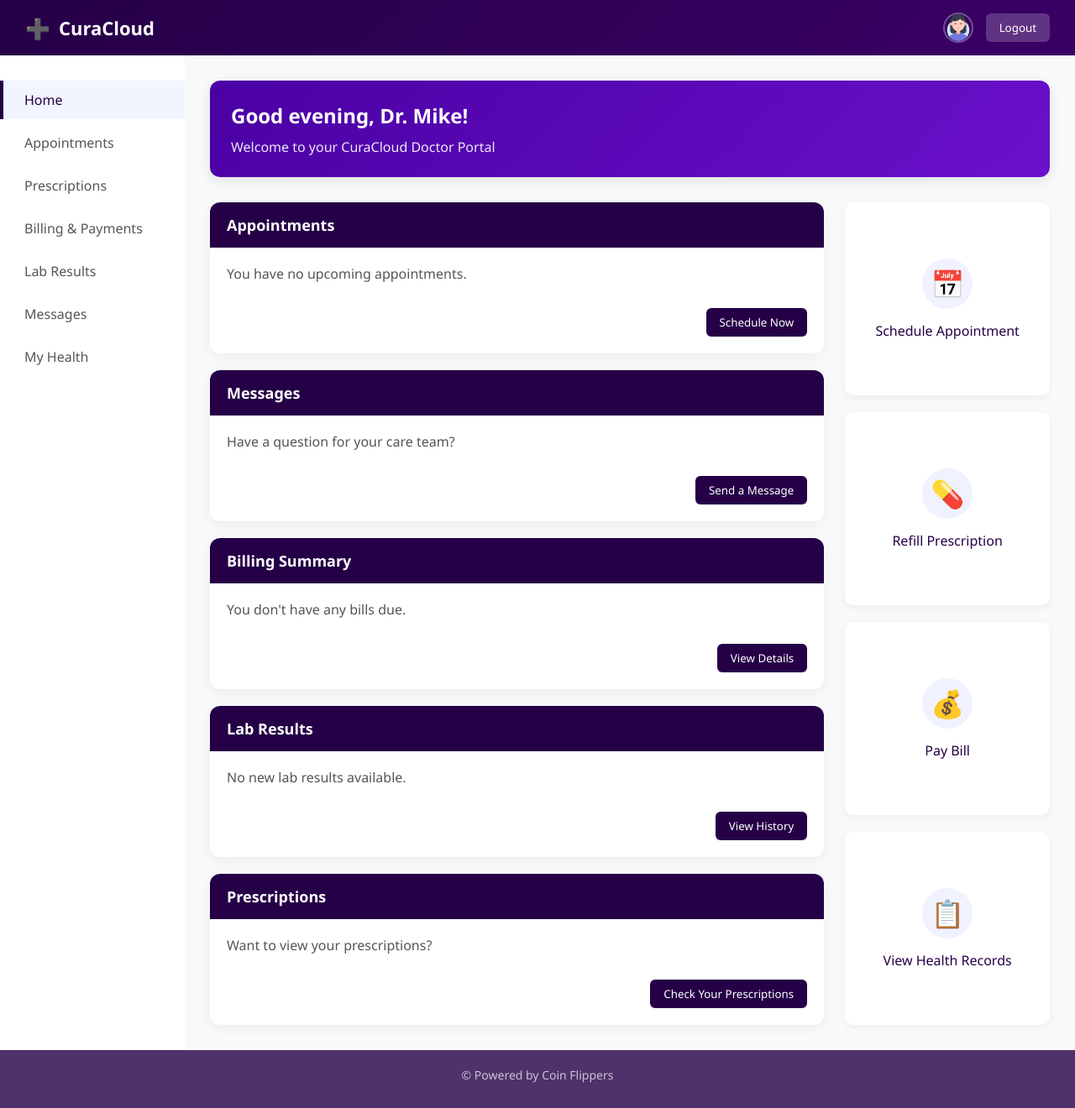
After one commit to gfj2e/Patient_Management_Database, a Flask app: page /doctor in a window 1280 px wide. The commit adds this page. Shown: the whole page at 84% size. Run offline with Flask 3, Linux system fonts and the light colour scheme.

Commit message:
created doctor portal page upon login

```diff
--- a/app/__init__.py
+++ b/app/__init__.py
@@ -2,6 +2,7 @@ from flask import Flask
 from .main.routes import main_bp
 from .auth.routes import auth_bp
 from .patient.routes import patient_bp
+from .doctor.routes import doctor_bp
 from .database.connection import init_connection_engine, db
 from .database.models import *
 from flask_migrate import Migrate
@@ -23,4 +24,5 @@ def create_app():
     app.register_blueprint(main_bp)
     app.register_blueprint(auth_bp)
     app.register_blueprint(patient_bp)
+    app.register_blueprint(doctor_bp)
     return app
--- /dev/null
+++ b/app/doctor/routes.py
@@ -0,0 +1,11 @@
+from flask import Blueprint, render_template
+
+doctor_bp = Blueprint("doctor", __name__, template_folder="templates")
+
+@doctor_bp.route("/doctor")
+def doctor_home():
+    return render_template("doctor.html")
+
+@doctor_bp.route("/doctor/appointments")
+def doctor_appointments():
+    return render_template("appointments.html")
--- /dev/null
+++ b/app/doctor/templates/doctor.html
@@ -0,0 +1,158 @@
+<!DOCTYPE html>
+<html lang="en">
+<head>
+    <meta charset="UTF-8">
+    <meta name="viewport" content="width=device-width, initial-scale=1.0">
+    <link rel="stylesheet" href="{{ url_for('static', filename='patient_styles.css') }}">
+    <title>Patient Portal</title>
+
+</head>
+<body>
+    <header class="navbar">
+        <div class="logo">CuraCloud</div>
+        <div class="nav-buttons">
+            <div class="right-header">
+                <div class="profile-icon">
+                    <img id="admin-profile-icon" src="{{ url_for('static', filename='images/woman-patient.png') }}" alt="admin profile icon">
+                </div>
+                <a href="{{ url_for('auth.login') }}">
+                    <button class="logout-btn">Logout</button>
+                </a>
+                </div>
+
+            </div>
+        </div>
+    </header>
+
+    <div class="container">
+        <div class="side-menu">
+            <ul>
+                <li><a href="{{ url_for('patient.patient_home') }}" class="active">Home</a></li>
+                <li><a href="{{ url_for('patient.appointments') }}">Appointments</a></li>
+                <li><a href="#">Prescriptions</a></li>
+                <li><a href="#">Billing & Payments</a></li>
+                <li><a href="#">Lab Results</a></li>
+                <li><a href="#">Messages</a></li>
+                <li><a href="#">My Health</a></li>
+            </ul>
+        </div>
+
+        <div class="content">
+            <div class="welcome-section">
+                <div class="welcome-message">Good evening, Dr. Mike!</div>
+                <div class="welcome-subtitle">Welcome to your CuraCloud Doctor Portal</div>
+            </div>
+
+            <!-- Side by side layout -->
+            <div class="dashboard-container">
+                <div class="dashboard-vertical">
+                    <div class="dashboard-card">
+                        <div class="card-header">Appointments</div>
+                        <div class="card-content">
+                            <p class="card-text">You have no upcoming appointments.</p>
+                            <div class="card-action">
+                                <button class="btn-primary">Schedule Now</button>
+                            </div>
+                        </div>
+                    </div>
+
+                    <div class="dashboard-card">
+                        <div class="card-header">Messages</div>
+                        <div class="card-content">
+                            <p class="card-text">Have a question for your care team?</p>
+                            <div class="card-action">
+                                <button class="btn-primary">Send a Message</button>
+                            </div>
+                        </div>
+                    </div>
+
+                    <div class="dashboard-card">
+                        <div class="card-header">Billing Summary</div>
+                        <div class="card-content">
+                            <p class="card-text">You don't have any bills due.</p>
+                            <div class="card-action">
+                                <button class="btn-primary">View Details</button>
+                            </div>
+                        </div>
+                    </div>
+
+                    <div class="dashboard-card">
+                        <div class="card-header">Lab Results</div>
+                        <div class="card-content">
+                            <p class="card-text">No new lab results available.</p>
+                            <div class="card-action">
+                                <button class="btn-primary">View History</button>
+                            </div>
+                        </div>
+                    </div>
+
+                    <div class="dashboard-card">
+                        <div class="card-header">Prescriptions</div>
+                        <div class="card-content">
+                            <p class="card-text">Want to view your prescriptions?</p>
+                            <div class="card-action">
+                                <button class="btn-primary">Check Your Prescriptions</button>
+                            </div>
+                        </div>
+                    </div>
+                </div>
+
+                <div class="quick-actions">
+                    <div class="action-card">
+                        <div class="action-icon">📅</div>
+                        <div>Schedule Appointment</div>
+                    </div>
+                    <div class="action-card">
+                        <div class="action-icon">💊</div>
+                        <div>Refill Prescription</div>
+                    </div>
+                    <div class="action-card">
+                        <div class="action-icon">💰</div>
+                        <div>Pay Bill</div>
+                    </div>
+                    <div class="action-card">
+                        <div class="action-icon">📋</div>
+                        <div>View Health Records</div>
+                    </div>
+                </div>
+            </div>
+        </div>
+    </div>
+
+    <div class="footer">
+        <div>© Powered by Coin Flippers</div>
+        <div class="footer-links"></div>
+    </div>
+
+    <script>
+        document.addEventListener('DOMContentLoaded', function() {
+            // Add click handlers to action cards
+            const actionCards = document.querySelectorAll('.action-card');
+            actionCards.forEach(card => {
+                card.addEventListener('click', function() {
+                    const actionText = this.querySelector('div:last-child').textContent;
+                    alert(`You selected: ${actionText}`);
+                });
+            });
+
+            // Add active state to menu items
+            const menuItems = document.querySelectorAll('.side-menu a');
+            menuItems.forEach(item => {
+                item.addEventListener('click', function(e) {
+                    menuItems.forEach(i => i.classList.remove('active'));
+                    this.classList.add('active');
+                });
+            });
+
+            // Add click handlers to dashboard card buttons
+            const dashboardButtons = document.querySelectorAll('.dashboard-card .btn-primary');
+            dashboardButtons.forEach(button => {
+                button.addEventListener('click', function() {
+                    const cardHeader = this.closest('.dashboard-card').querySelector('.card-header').textContent;
+                    alert(`Action for: ${cardHeader}`);
+                });
+            });
+        });
+    </script>
+</body>
+</html>
```
Also changed, not shown: app/auth/templates/login.html (+11 -2 lines).
